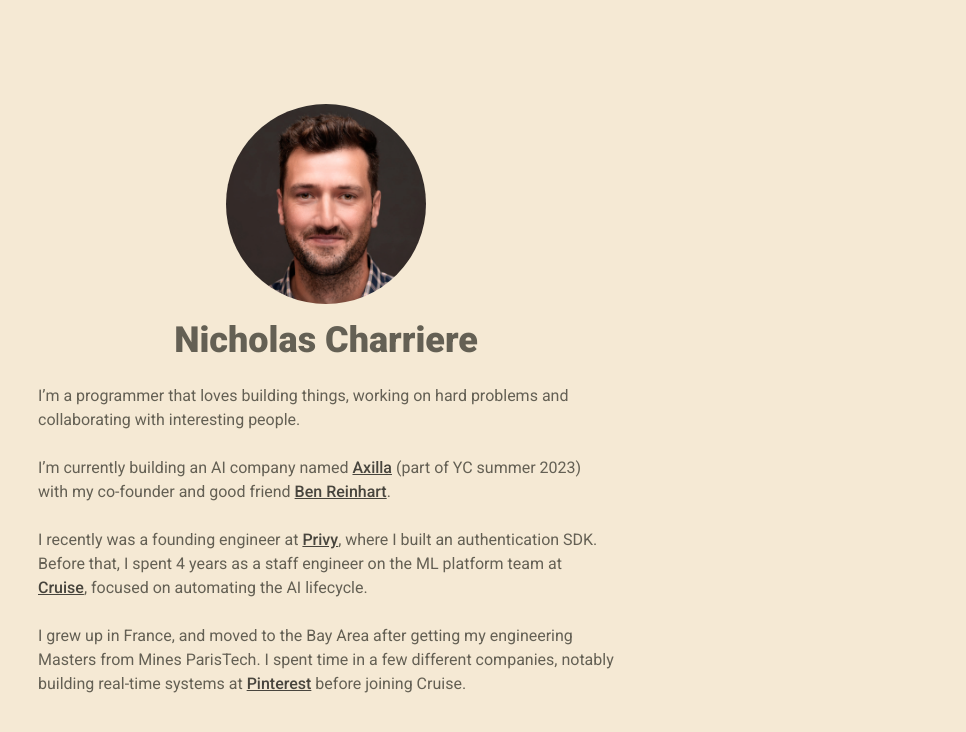
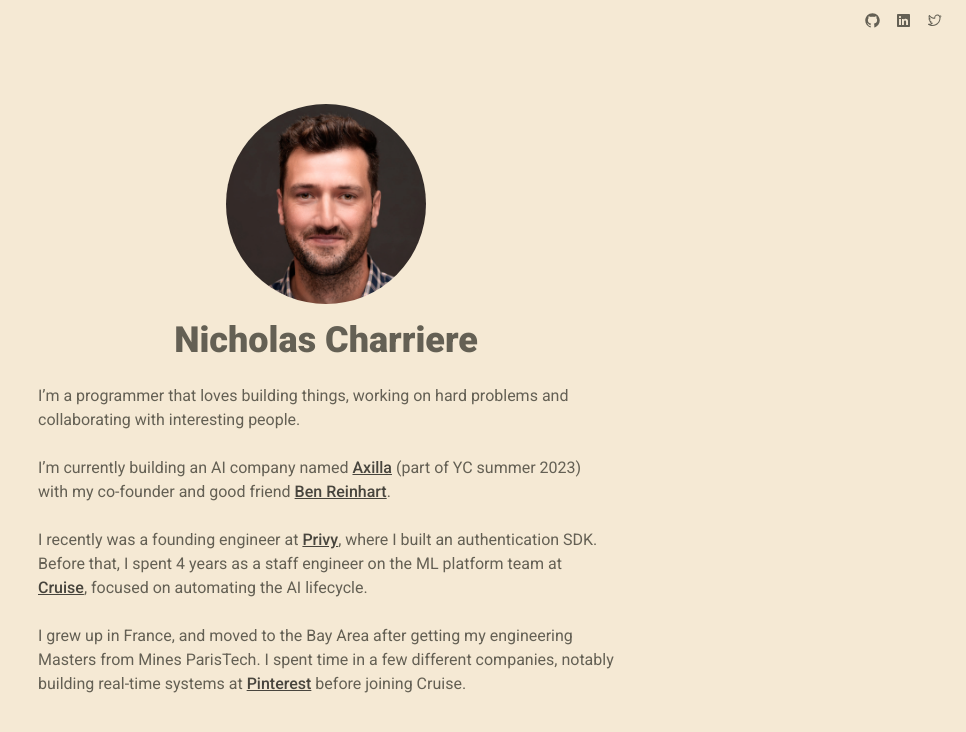
Before and after one commit to nichochar/nicholascharriere.com-vercel, a Next.js app: page / in a window 1280 px wide. Shown: the top 732 px of the page, without its empty margins (314-1280 px from the left). Built offline with nearby package versions, Linux system fonts and the light colour scheme.

Commit message:
Add header with socials

```diff
--- a/app/layout.tsx
+++ b/app/layout.tsx
@@ -1,6 +1,11 @@
 import "./globals.css";
 import type { Metadata } from "next";
 import { Roboto } from "next/font/google";
+import {
+  TwitterLogoIcon,
+  LinkedInLogoIcon,
+  GitHubLogoIcon,
+} from "@radix-ui/react-icons";
 
 const roboto = Roboto({
   weight: ["400", "500", "700", "900"],
@@ -21,7 +26,21 @@ export default function RootLayout({
   return (
     <html lang="en">
       <body className={`${roboto.className} bg-bg text-text-500`}>
-        {children}
+        <div className="flex flex-col h-screen justify-between">
+          <header className="h-10 flex justify-end gap-4 items-center mx-6">
+            <a href="https://github.com/nichochar">
+              <GitHubLogoIcon />
+            </a>
+            <a href="https://www.linkedin.com/in/nicholas-charriere/">
+              <LinkedInLogoIcon />
+            </a>
+            <a href="https://twitter.com/nichochar">
+              <TwitterLogoIcon />
+            </a>
+          </header>
+          <main> {children}</main>
+          <footer className="h-10"></footer>
+        </div>
       </body>
     </html>
   );
--- a/app/page.tsx
+++ b/app/page.tsx
@@ -2,7 +2,7 @@ import Image from "next/image";
 
 export default function Home() {
   return (
-    <main className="h-screen w-screen flex flex-col items-center justify-center">
+    <main className="flex flex-col items-center justify-center">
       <Image
         src="/nicholas2.jpg"
         width="200"
--- a/package.json
+++ b/package.json
@@ -9,6 +9,7 @@
     "lint": "next lint"
   },
   "dependencies": {
+    "@radix-ui/react-icons": "^1.3.0",
     "@types/node": "20.4.5",
     "@types/react": "18.2.17",
     "@types/react-dom": "18.2.7",
```
Also changed, not shown: 1 other file (tests, documents, lock files or other folders).
